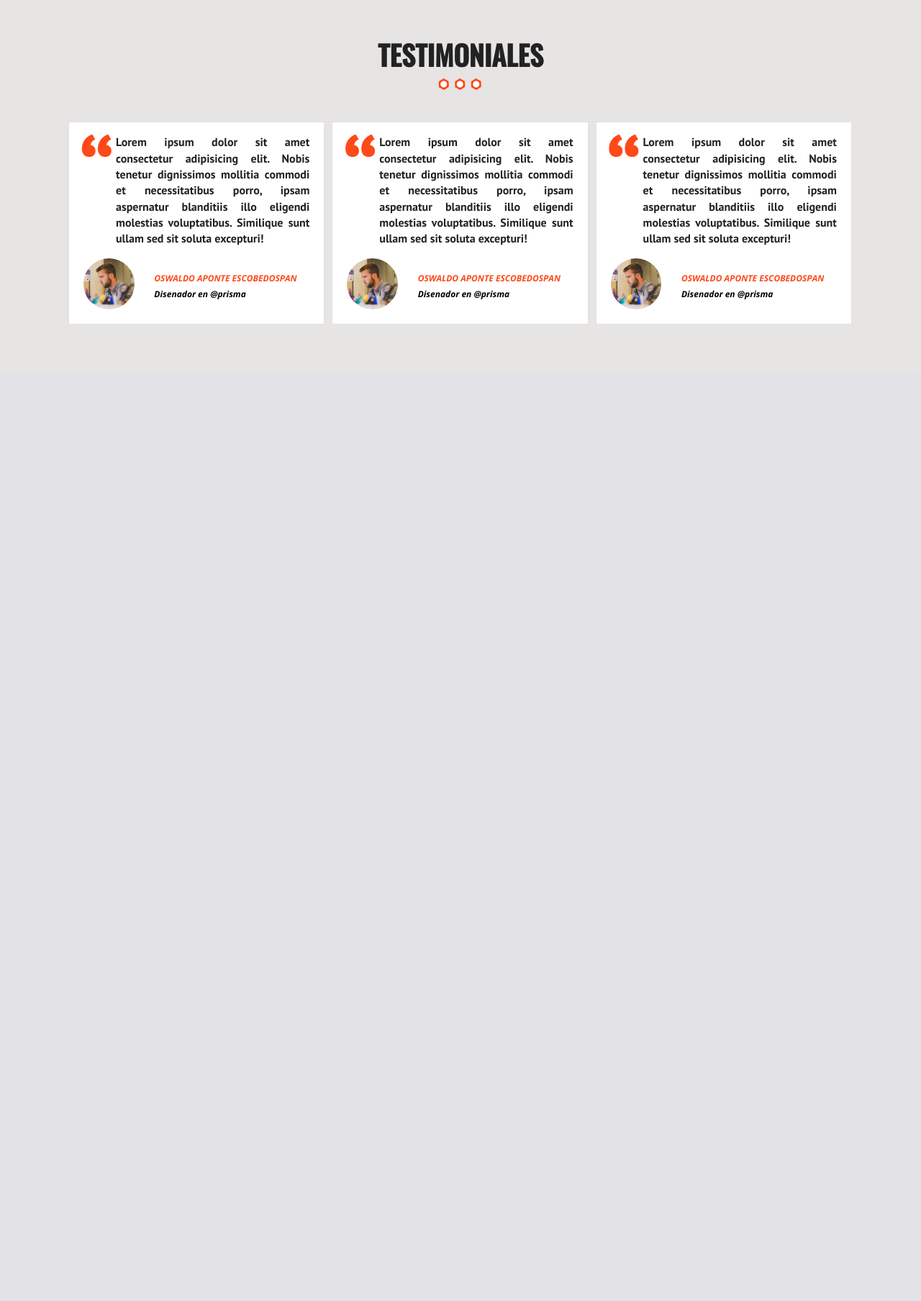
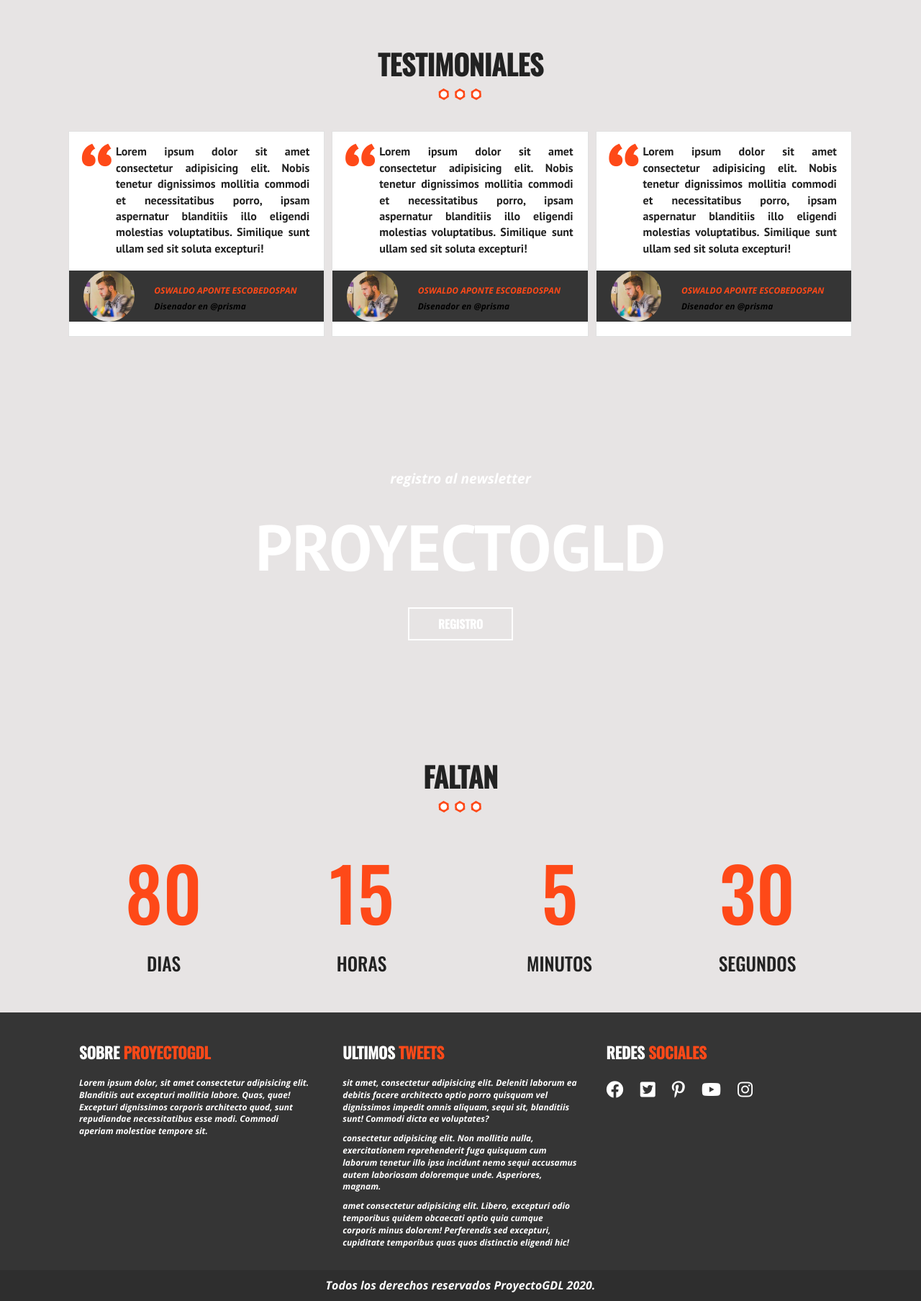
Before and after one commit to oscarcarvajal/Conferencia-proyecto, a PHP site: page / in a window 1280 px wide. Shown: the part 4526-6334 px from the top of the page at 72% size. Before the commit the page ends 4976 px from the top, so only its background shows below. Run offline with PHP 8.4, Linux system fonts and the light colour scheme.

Commit message:
Crate countdown and footer. we were able to adjust the pictures for the guest

```diff
--- a/css/main.css
+++ b/css/main.css
@@ -202,6 +202,15 @@ h3 {
 .button.hollow:hover {
     background-color: white;
     color: #fe4918;
+}
+
+.button.transparente {
+    background-color: transparent;
+    border: 2px solid #ffffff;
+}
+
+.button.transparente:hover {
+    border: 2px solid #fe4918;
 }
 
 .button:hover {
@@ -504,8 +513,8 @@ div.detalle-evento p {
 /**Invitados**/
 
 .lista-invitados li {
-    float: left;
     width: 50%;
+    padding: 10px;
 }
 
 @media (min-width: 480px) {
@@ -517,6 +526,7 @@ div.detalle-evento p {
 @media (min-width: 768px) {
     .lista-invitados li {
         width: 33.3%;
+        float: left;
     }
 }
 
@@ -752,6 +762,104 @@ footer.info-testimonial cite span {
 }
 
 
+/**Newsletter**/
+
+.newsletter {
+    position: relative;
+    height: auto;
+}
+
+.newsletter::before {
+    background-image: url(../img/bg-newsletter.jpg);
+    content: '';
+}
+
+.newsletter .contenido {
+    padding: 100px 0;
+    color: #ffffff;
+    text-align: center;
+    position: relative;
+}
+
+.newsletter .contenido p {
+    font-size: 1.2em;
+    text-transform: lowercase;
+}
+
+.newsletter .contenido h3 {
+    color: #ffffff;
+    text-transform: uppercase;
+    font-size: 7vw;
+    font-family: 'PT Sans', sans-serif;
+}
+
+
+/**Cuenta Regresiva**/
+
+.cuenta-regresiva ul li {
+    text-transform: uppercase;
+    font-family: 'Oswald', sans-serif;
+    font-size: 1.6rem;
+    text-align: center;
+}
+
+@media (min-width: 768px) {
+    .cuenta-regresiva ul li {
+        width: 25%;
+        float: left;
+    }
+}
+
+
+/**footer**/
+
+footer {
+    background-color: #353535;
+    padding-top: 40px;
+    margin-top: 20px;
+}
+
+footer .contenedor>div {
+    color: #ffffff;
+    padding: 0px 20px;
+    font-size: 12px;
+}
+
+@media (min-width: 768px) {
+    footer .contenedor>div {
+        float: left;
+        width: 33.3%;
+    }
+}
+
+footer h3 {
+    color: #ffffff;
+    text-transform: uppercase;
+    font-family: 'Oswald', sans-serif;
+    margin-bottom: 20px;
+}
+
+footer h3 span {
+    color: #fe4918;
+}
+
+footer .ultimos-tweets li {
+    margin-bottom: 10px;
+}
+
+footer nav.redes-sociales {
+    text-align: left;
+}
+
+.copyright {
+    background-color: #2e2e2e;
+    color: #ffffff;
+    padding: 10px 0;
+    text-align: center;
+    margin: 20px 0 0 0;
+}
+
+
 /* ==========================================================================
    Helper classes
    ========================================================================== */
--- a/index.html
+++ b/index.html
@@ -265,8 +265,65 @@
             </div>
             <!--Fin de testimonial-->
         </div>
+    </section>
 
+    <div class="newsletter parallax">
+        <div class="contenido contenedor">
+            <p>registro al newsletter</p>
+            <h3>proyectogld</h3>
+            <a href="#" class="button transparente">Registro</a>
+        </div>
+        <!--contenido-->
+    </div>
+    <!--Newsletter-->
+
+    <section class="seccion">
+        <h2>Faltan</h2>
+        <div class="cuenta-regresiva contenedor">
+            <ul class="clearfix">
+                <li>
+                    <p class="numero">80</p>Dias</li>
+                <li>
+                    <p class="numero">15</p>horas</li>
+                <li>
+                    <p class="numero">5</p>minutos</li>
+                <li>
+                    <p class="numero">30</p>segundos</li>
+            </ul>
+        </div>
     </section>
+    <!--cuenta regresiva-->
+
+    <footer class="site-footer">
+        <div class="contenedor clearfix">
+            <div class="footer-informacion">
+                <h3>Sobre <span>proyectogdl</span></h3>
+                <p>Lorem ipsum dolor, sit amet consectetur adipisicing elit. Blanditiis aut excepturi mollitia labore. Quas, quae! Excepturi dignissimos corporis architecto quod, sunt repudiandae necessitatibus esse modi. Commodi aperiam molestiae tempore
+                    sit.
+                </p>
+            </div>
+            <div class="ultimos-tweets">
+                <h3>Ultimos <span>tweets</span></h3>
+                <ul>
+                    <li> sit amet, consectetur adipisicing elit. Deleniti laborum ea debitis facere architecto optio porro quisquam vel dignissimos impedit omnis aliquam, sequi sit, blanditiis sunt! Commodi dicta ea voluptates?</li>
+                    <li> consectetur adipisicing elit. Non mollitia nulla, exercitationem reprehenderit fuga quisquam cum laborum tenetur illo ipsa incidunt nemo sequi accusamus autem laboriosam doloremque unde. Asperiores, magnam.</li>
+                    <li>amet consectetur adipisicing elit. Libero, excepturi odio temporibus quidem obcaecati optio quia cumque corporis minus dolorem! Perferendis sed excepturi, cupiditate temporibus quas quos distinctio eligendi hic!</li>
+
+                </ul>
+            </div>
+            <div class="menu">
+                <h3>Redes <span>sociales</span></h3>
+                <nav class="redes-sociales">
+                    <a href="#"><i class="fab fa-facebook"></i></a>
+                    <a href="#"><i class="fab fa-twitter-square"></i></a>
+                    <a href="#"><i class="fab fa-pinterest-p"></i></a>
+                    <a href="#"><i class="fab fa-youtube"></i></a>
+                    <a href="#"><i class="fab fa-instagram"></i></a>
+                </nav>
+            </div>
+        </div>
+        <p class="copyright">Todos los derechos reservados ProyectoGDL 2020.</p>
+    </footer>
 
 
     <script src="js/vendor/modernizr-3.8.0.min.js"></script>
```
